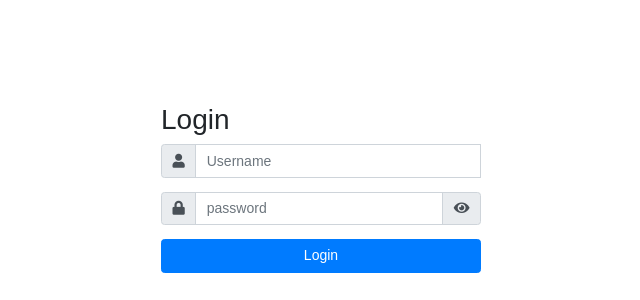
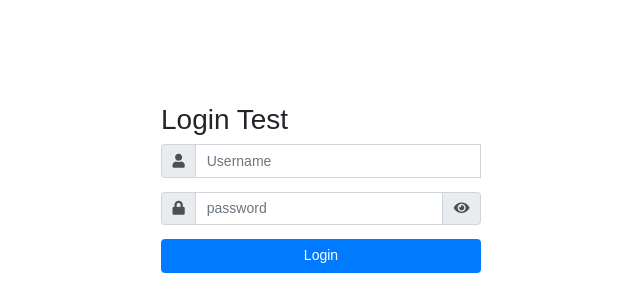
Before and after one commit to lvlbiz/lvl-biz, a PHP site: page / in a window 1280 px wide. Shown: the part 205-505 px from the top of the page, without its empty margins (319-959 px from the left). Run offline with PHP 8.4, Linux system fonts and the light colour scheme.

Commit message:
[test] autodeployment

```diff
--- a/index.php
+++ b/index.php
@@ -31,7 +31,7 @@ require_once "includes/login.inc.php";
     <div class="container h-100">
         <div class="row h-100 justify-content-center align-items-center">
         <div class="wrapper">
-            <h2>Login</h2>
+            <h2>Login Test</h2>
             <?php
             if(!empty($login_err)){
                 echo '<div class="alert alert-danger">' . $login_err . '</div>';
```
